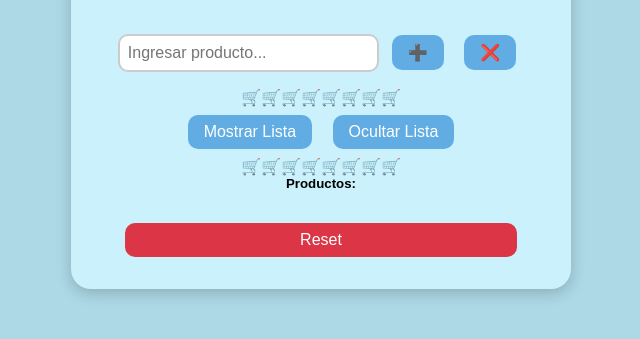
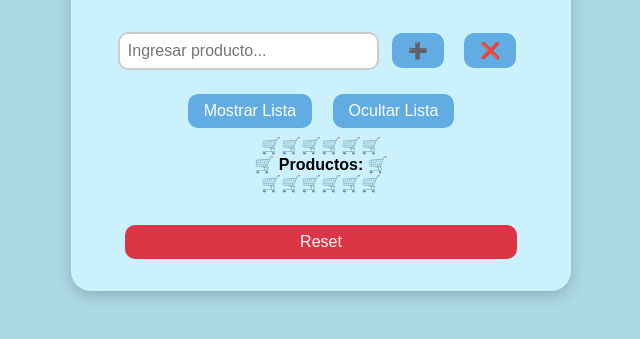
Before and after one commit to CJ-arg/CoderHouseEntregaN1, a plain HTML site: page index.html in a window 1280 px wide. Shown: the part 301-640 px from the top of the page, without its empty margins (319-959 px from the left). Drawn offline with Linux system fonts and the light colour scheme.

Commit message:
Segunda entrega con eventos del DOM

```diff
--- a/index.html
+++ b/index.html
@@ -16,13 +16,13 @@
       <button id="removeBtn">❌</button>
     </section>
     <section>
-        <h4>🛒🛒🛒🛒🛒🛒🛒🛒</h4>
         <section>
-          <button id="showBtn">Mostrar Lista</button>
-          <button id="hideBtn">Ocultar Lista</button>
-          <h4>🛒🛒🛒🛒🛒🛒🛒🛒</h4>
+            <button id="showBtn">Mostrar Lista</button>
+            <button id="hideBtn">Ocultar Lista</button>
         </section>
-       <h5>Productos:</h5>
+        <h4>🛒🛒🛒🛒🛒🛒</h4>
+        <h4>🛒  Productos: 🛒</h4>
+        <h4>🛒🛒🛒🛒🛒🛒</h4>
       <ul id="productList"></ul>
     </section>
     <button id="resetBtn">Reset</button>
```
